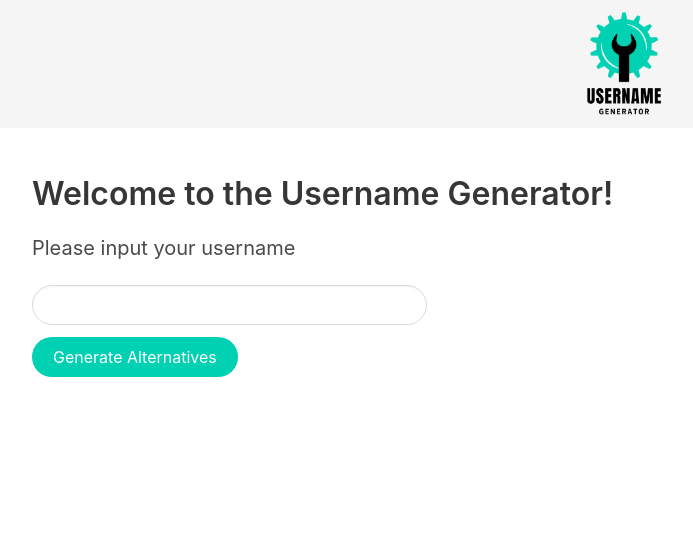
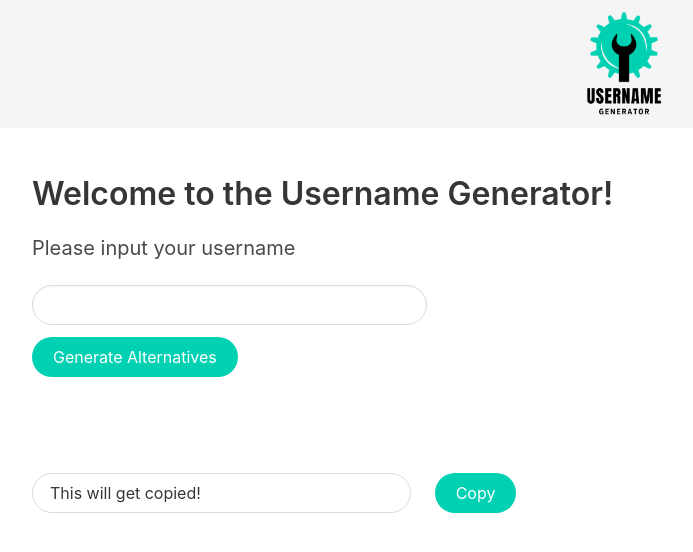
Before and after one commit to Luke-JH/username-generator, a Vue app: page / in a window 1280 px wide. Shown: the top 552 px of the page, without its empty margins (16-709 px from the left). Built offline with nearby package versions, Linux system fonts and the light colour scheme.

Commit message:
adding the copy button

```diff
--- a/src/App.vue
+++ b/src/App.vue
@@ -25,6 +25,8 @@
     </section>
   </main>
 
+  <copybutton/>
+
   <section class="section is-large"></section>
   <footer class="footer">
     <div class="content has-text-centered">
@@ -36,7 +38,13 @@
 </template>
 
 <script>
-export default {
+
+  import copybutton from './components/copy-button.vue'
+
+  export default {
+    components: {
+      copybutton
+    },
     data(){
       return {
         name: '',
--- /dev/null
+++ b/src/components/copy-button.vue
@@ -0,0 +1,35 @@
+<template>
+
+    <section class="section">
+        <div class="columns">
+          <div class="column is-one-third">
+            <input class="input is-rounded"
+                v-on:focus="$event.target.select()"
+                ref="clone"
+                readonly
+                :value="text"/>
+          </div>
+          <div class="column">
+            <button class="button is-rounded is-primary" @click="copy">Copy</button>
+          </div>
+        </div>
+    </section>
+
+</template>
+
+  <script>
+
+  export default {
+    data() {
+      return {
+        text: 'This will get copied!'
+      }
+    },
+    methods: {
+      copy() {
+        this.$refs.clone.focus();
+        document.execCommand('copy');
+      }
+    }
+  }
+  </script>
```
